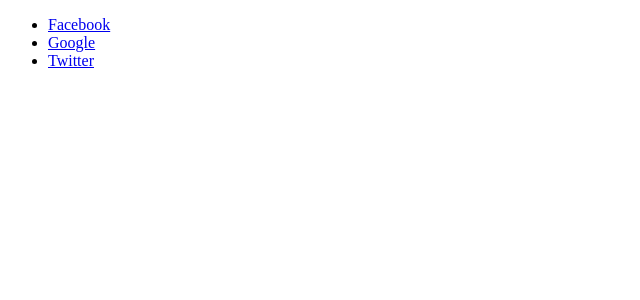
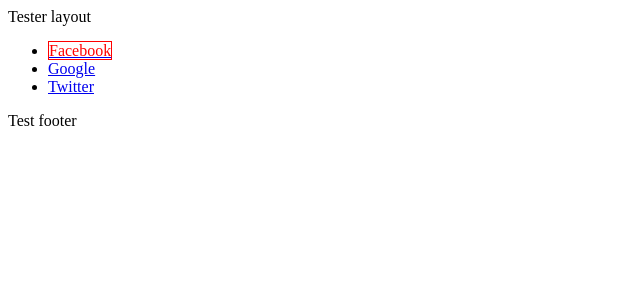
Before and after one commit to Natsuwo/next-learn, a Next.js app: page / in a window 1280 px wide. Shown: the top 300 px of the page, without its empty margins (0-640 px from the left). Built offline with nearby package versions, Linux system fonts and the light colour scheme.

Commit message:
css module

```diff
--- a/src/app/layout.tsx
+++ b/src/app/layout.tsx
@@ -12,8 +12,10 @@
 }>) {
   return (
     <html lang="en">
-      <body >
+      <body>
+        <header>Tester layout</header>
         {children}
+        <footer>Test footer</footer>
       </body>
     </html>
   );
--- a/src/app/page.tsx
+++ b/src/app/page.tsx
@@ -1,12 +1,14 @@
 import Link from "next/link";
-
+import x from "@/styles/app.module.css";
 
 export default function Home() {
   return (
     <div>
       <ul>
         <li>
-          <Link href="/facebook">Facebook</Link>
+          <Link href="/facebook">
+            <span className={x["red"]}>Facebook</span>
+          </Link>
         </li>
         <li>
           <Link href="/">Google</Link>
--- /dev/null
+++ b/src/styles/app.module.css
@@ -0,0 +1,9 @@
+.red {
+  color: red;
+  border: 1px solid red;
+}
+
+
+.green {
+  color: green;
+}
```
Also changed, not shown: src/styles/test.module.css (added).
